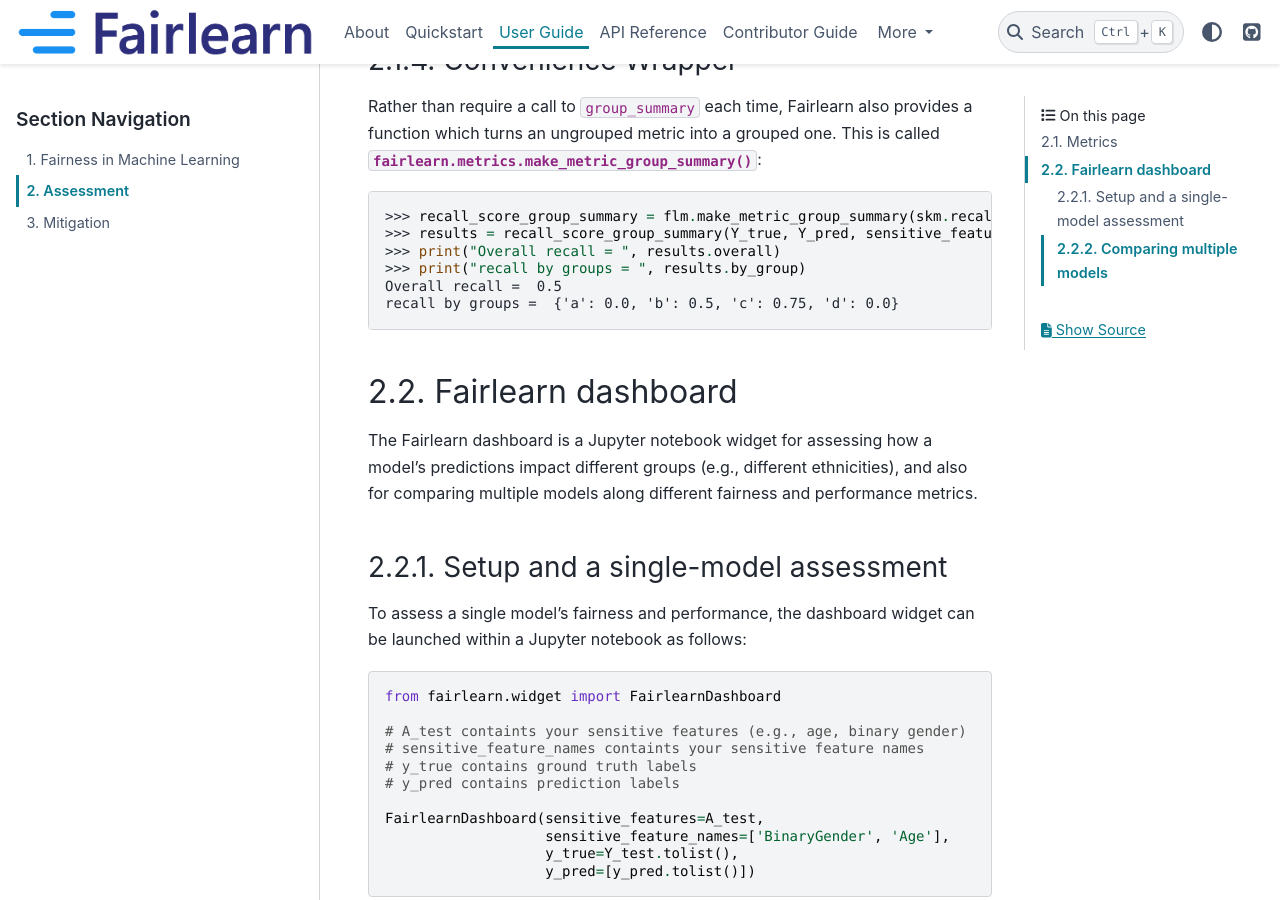
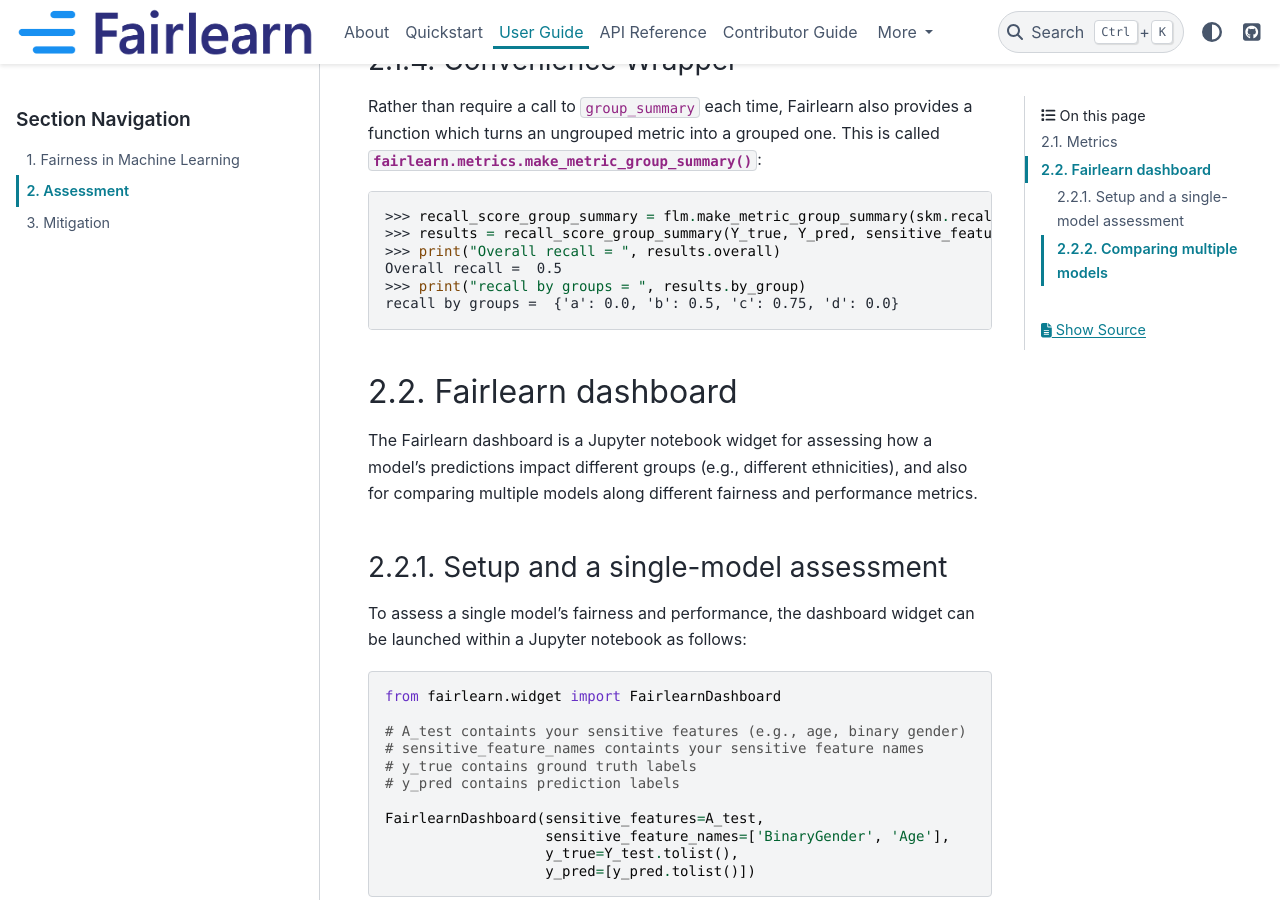
Before and after one commit to fairlearn/fairlearn, a Sphinx documentation site: the page built from docs/user_guide/assessment.rst, in a window 1280 px wide and 900 px high, scrolled down 2653 px. Built offline with Sphinx 7.4.7 and the PyData theme 0.15.4, drawn with Linux system fonts in a browser that asks for light colours; pages that are not in the unit, such as notebooks, are missing from menus.

Commit message:
Fixing output
Signed-off-by: Richard Edgar <riedgar@microsoft.com>

```diff
--- a/docs/user_guide/assessment.rst
+++ b/docs/user_guide/assessment.rst
@@ -136,8 +136,8 @@
     >>> recall_score_group_summary = flm.make_metric_group_summary(skm.recall_score)
     >>> results = recall_score_group_summary(Y_true, Y_pred, sensitive_features=group_membership_data)
     >>> print("Overall recall = ", results.overall)
+    Overall recall =  0.5
     >>> print("recall by groups = ", results.by_group)
-    Overall recall =  0.5
     recall by groups =  {'a': 0.0, 'b': 0.5, 'c': 0.75, 'd': 0.0}
 
 .. _dashboard:
```
